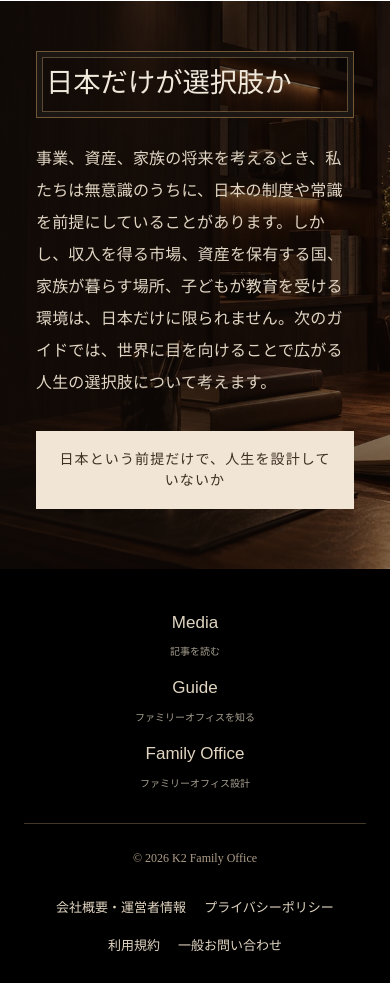
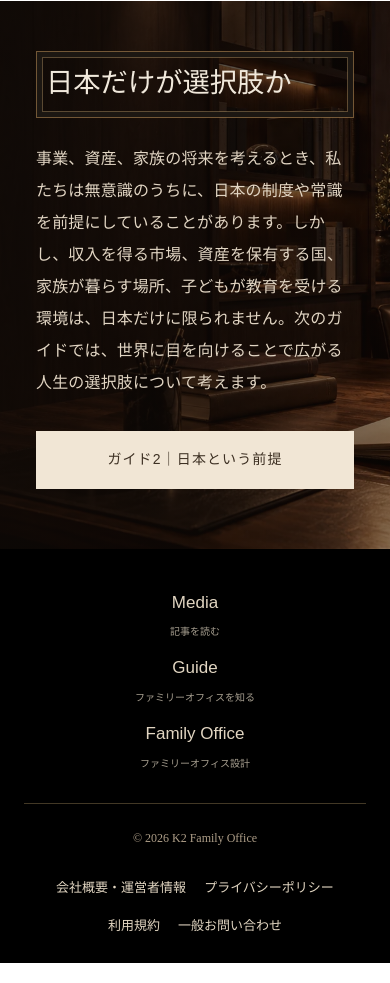
Before and after one commit to bangkokailab-glitch/k2-guide01-preview, a plain HTML site: page real-copy/headings-full-ivory.html in a window 390 px wide. Shown: the part 8824-9807 px from the top of the page. Drawn offline with Linux system fonts and the light colour scheme.

Commit message:
Shorten mobile guide navigation button copy

```diff
--- a/real-copy/headings-full-ivory.html
+++ b/real-copy/headings-full-ivory.html
@@ -101,7 +101,7 @@
           <h2 id="next-title">日本だけが選択肢か</h2>
           <p>事業、資産、家族の将来を考えるとき、私たちは無意識のうちに、日本の制度や常識を前提にしていることがあります。しかし、収入を得る市場、資産を保有する国、家族が暮らす場所、子どもが教育を受ける環境は、日本だけに限られません。次のガイドでは、世界に目を向けることで広がる人生の選択肢について考えます。</p>
           <div class="next-action">
-            <a class="next-button next-button-b" href="guide02-full-ivory.html">日本という前提だけで、人生を設計していないか</a>
+            <a class="next-button next-button-b" href="guide02-full-ivory.html">ガイド2｜日本という前提</a>
           </div>
         </div>
       </section>
```
